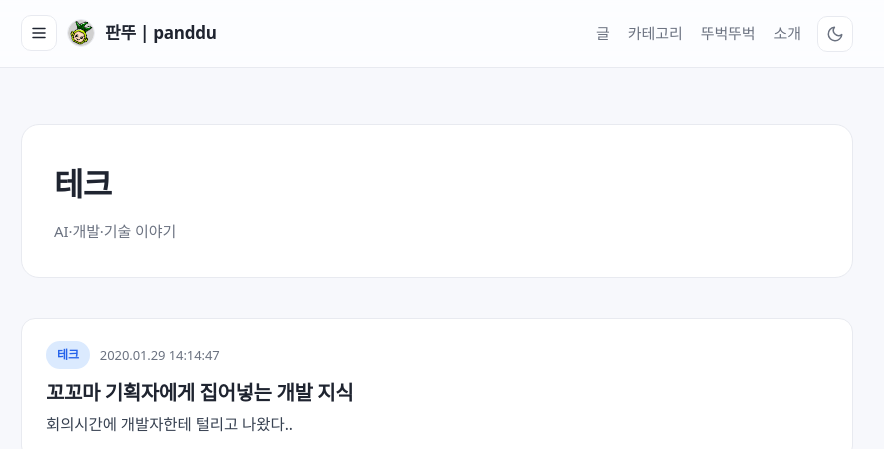
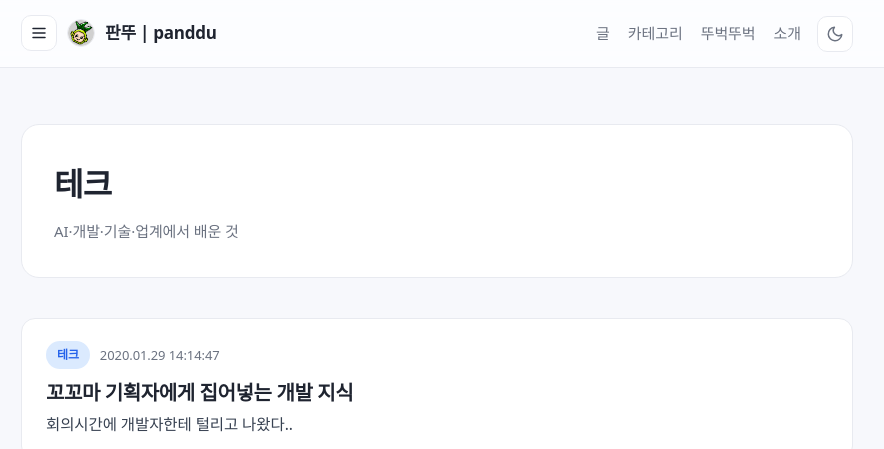
Before and after one commit to panddu/panddu.github.io, a Jekyll site: the page built from series/tech.html, in a window 1280 px wide and 900 px high. Shown: the top 449 px of the window, without its empty margins (203-1087 px from the left). Built offline with Jekyll 4.4.1, drawn with Linux system fonts in a browser that asks for light colours; some web fonts are replaced.

Commit message:
docs(series): 테크 설명 확장 + bracket 필드 미사용 표기
'꼬꼬마 기획자에게 집어넣는 개발 지식'처럼 업계 얘기지만 순수 기술은
아닌 글들이 갈 곳이 없어서 tech desc를 넓힘. daily의 '개발자 에피소드'와는
배운 것 vs 겪은 것으로 갈리므로 이전에 문제됐던 의미 중복은 안 생김.

- tech: AI·개발·기술 이야기 → AI·개발·기술·업계에서 배운 것
- 필드별 쓰임 주석 추가. 특히 desc는 series/<키>.html frontmatter에도
  복제돼 있어(jekyll-seo-tag가 거기서 meta description을 읽음) 양쪽을
  같이 고쳐야 한다는 걸 명시.
- bracket은 대괄호 표기 제거로 참조가 전부 사라졌음. 지우진 않고 미사용
  표기만 남김.

Co-Authored-By: Claude Opus 5 (1M context) <noreply@anthropic.com>

```diff
--- a/series/tech.html
+++ b/series/tech.html
@@ -3,5 +3,5 @@ layout: series
 series_key: tech
 title: 테크
 permalink: /series/tech/
-description: AI·개발·기술 이야기
+description: AI·개발·기술·업계에서 배운 것
 ---
```
Also changed, not shown: _data/series.yml (+9 -1 lines).
